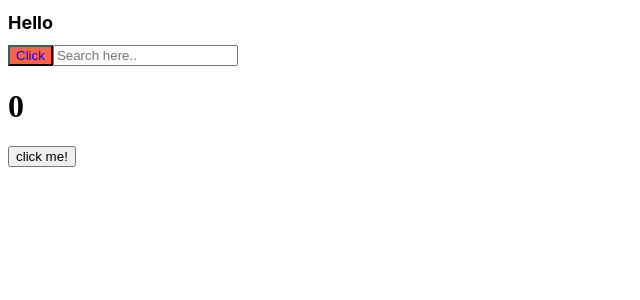
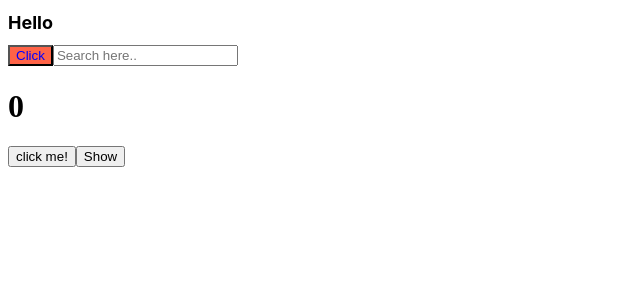
Before and after one commit to yejun1220/React-Basic, a React (Create React App) app in the folder new version/react-basic-project/: page / in a window 1280 px wide. Shown: the top 300 px of the page, without its empty margins (0-640 px from the left). Built offline with nearby package versions, Linux system fonts and the light colour scheme.

Commit message:
React-Basic(22.02.04)
Cleanup

```diff
--- a/new version/react-basic-project/src/App.js
+++ b/new version/react-basic-project/src/App.js
@@ -5,26 +5,39 @@ import { useEffect, useState } from "react";
 function App() {
   const [count, setCounter] = useState(0);
   const [keyword, setKeyword] = useState("");
+  const [showing, setShowing] = useState(false);
   const onClick = () => {
     setCounter((prev) => prev + 1);
   };
   const onChange = (event) => {
     setKeyword(event.target.value);
   };
+  const onClick2 = () => {
+    setShowing((prev) => !prev);
+  };
 
   console.log("Run all the time");
-
   useEffect(() => {
     console.log("CALL THE API..");
   }, []); // useEffect는 특정 상황에서만 실행되게 할 때 쓰인다. []안에는 state가 들어간다.
   useEffect(() => {
     console.log("I run when 'keyword' changes.");
   }, [keyword]); // keyword가 변할 때만 useEffet가 실행된다.
-
   useEffect(() => {
     console.log("I run when 'counter' changes.");
+    return console.log("Bye2 :(");
   }, [count]);
 
+  function Hello() {
+    useEffect(() => {
+      console.log("Hello :)");
+      return () => {
+        // 함수(컴포넌트)가 사라질 때 기존 코드 대신 return 코드가 반환된다. 그 외는 기존 코드와 return 코드 전부 실행된다.
+        console.log("Bye :(");
+      };
+    }, [count]); // 종속에 count를 넣으면 Hello가 화면에 보이고 count가 변화하면 "Hello :)"가 출력된다.
+    return <div>Hello</div>;
+  }
   return (
     <div className='App'>
       <h1 className={styles.title}>Hello</h1>
@@ -37,6 +50,8 @@ function App() {
         placeholder='Search here..'></input>
       <h1>{count}</h1>
       <button onClick={onClick}>click me!</button>
+      <button onClick={onClick2}>{showing ? "Hide" : "Show"}</button>
+      {showing ? <Hello /> : null}
     </div>
   );
 }
```
